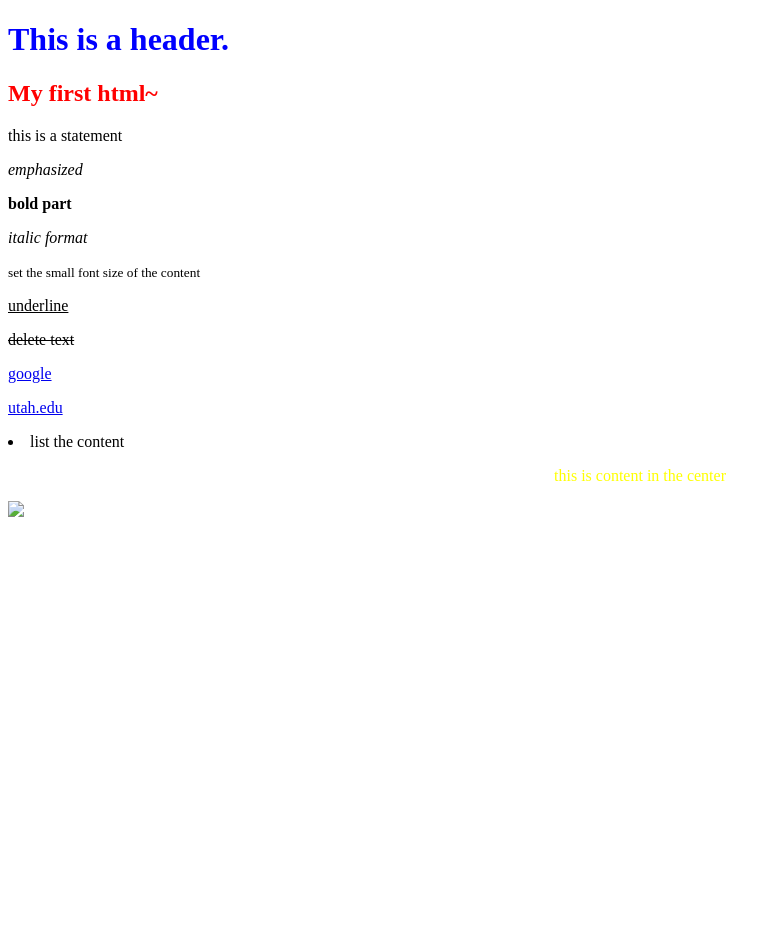
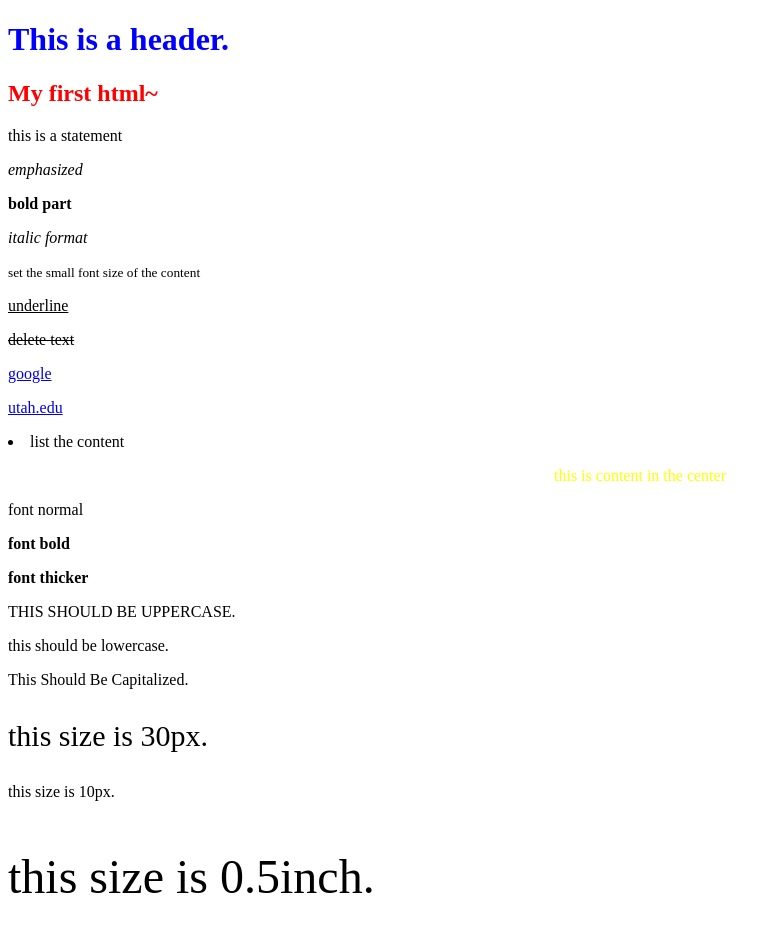
Before and after one commit to Yuhui19/Yuhui19.github.io, a plain HTML site: page index.html in a window 1280 px wide. Shown: the top 949 px of the page, without its empty margins (0-781 px from the left). Before the commit the page ends 800 px from the top, so only its background shows below. Drawn offline with Linux system fonts and the light colour scheme.

Commit message:
first html

```diff
--- a/index.html
+++ b/index.html
@@ -4,6 +4,17 @@
  <head>
   <meta charset="utf-8">
   <title>yhzhang</title>
+ <style>
+ p.normal {font-weight:normal;}
+ p.thick {font-weight:bold;}
+ p.thicker {font-weight:900;}
+ p.uppercase {text-transform:uppercase;}
+ p.lowercase {text-tramsform:lowercase;}
+ p.capitalize {text-transform:capitalize;}
+ p.px {font-size: 30px;}
+ p.10px {font-size: 10px;}
+ p.inch {font-size: 0.5in;}
+ </style>
  </head>
  <body>
   <h1 style="color:blue;">This is a header.</h1>
@@ -42,7 +53,15 @@
   <p>
   <center style="color:yellow;">this is content in the center</center>
   </p>
-  <p>
-  <img src="1.jpg"/>
+  <p class="normal">font normal</p>
+  <p class="thick">font bold</p>
+  <p class="thicker">font thicker</p>
+  <p class="uppercase">this should be uppercase.</p>
+  <p class="lowercase">this should be lowercase.</p>
+  <p class="capitalize">this should be capitalized.</p>
+  <p class="px">this size is 30px.</p>
+  <p class="10px">this size is 10px.</p>
+  <p class="inch">this size is 0.5inch.</p>
+  <img src="1.png"/>
  </body>
 </html>
```
